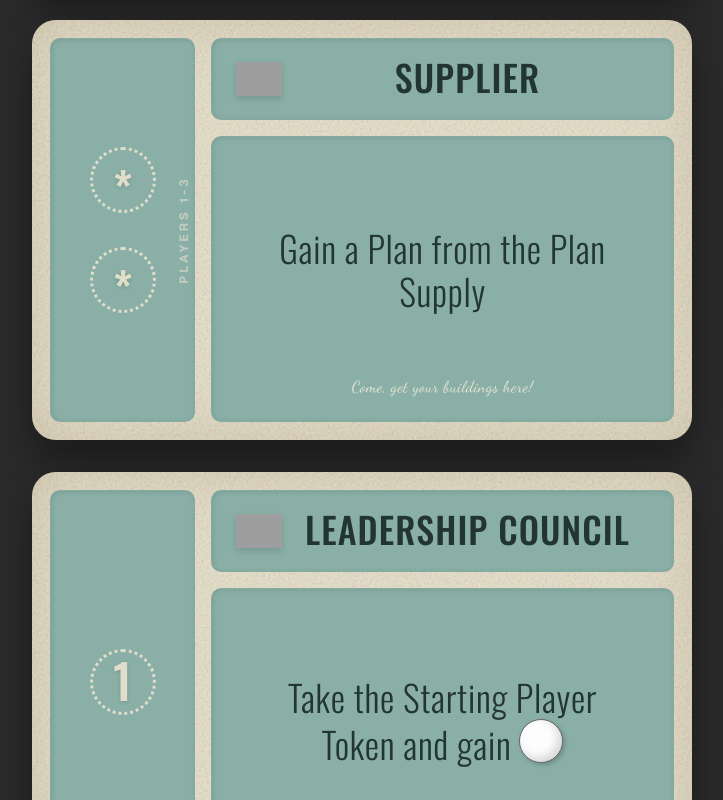
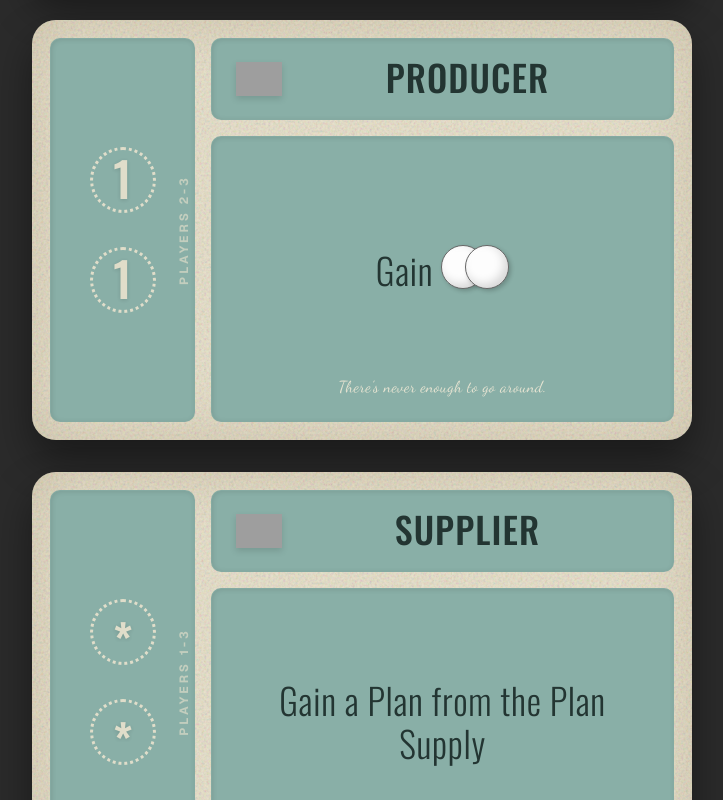
Before and after one commit to simonphan1405/mint-works, a Next.js app: page / in a window 1280 px wide. Shown: the part 480-1280 px from the top of the page, without its empty margins (278-1001 px from the left). Built offline with nearby package versions, Linux system fonts and the light colour scheme; grey boxes are pictures that could not be loaded.

Commit message:
feat: add owner section to LocationCard and update location data definitions

```diff
--- a/app/page.tsx
+++ b/app/page.tsx
@@ -14,6 +14,9 @@ export default function Home() {
           actionText={loc.actionText}
           tokensCount={loc.tokensCount}
           iconUrl={loc.iconUrl}
+          ownerLabel={loc.ownerLabel}
+          ownerText={loc.ownerText}
+          ownerTokensCount={loc.ownerTokensCount}
         />
       ))}
     </div>
--- a/components/LocationCard.tsx
+++ b/components/LocationCard.tsx
@@ -9,6 +9,9 @@ export interface LocationCardProps {
   tokensCount?: number;
   flavorText?: string;
   iconUrl?: string;
+  ownerLabel?: string;
+  ownerText?: string;
+  ownerTokensCount?: number;
 }
 
 export function LocationCard({
@@ -19,6 +22,9 @@ export function LocationCard({
   tokensCount = 0,
   flavorText,
   iconUrl,
+  ownerLabel = "Upkeep:",
+  ownerText,
+  ownerTokensCount,
 }: LocationCardProps) {
   return (
     <div
@@ -95,12 +101,48 @@ export function LocationCard({
               </div>
             )}
 
-            {/* Flavor text */}
-            {flavorText && (
+            {/* Flavor text - Hidden if owner section exists to prevent collision */}
+            {flavorText && !ownerText && (
               <div className="absolute bottom-[22px] w-full text-center px-4">
                 <span className="text-[#F1EAD7] opacity-90 font-[family-name:var(--font-dancing)] text-base tracking-wide inline-block leading-none">
                   {flavorText}
                 </span>
+              </div>
+            )}
+
+            {/* Owner Section */}
+            {ownerText && (
+              <div className="absolute bottom-[4px] right-[4px] left-[4px] h-[58px]">
+                {/* The OWNER tab */}
+                <div
+                  className="absolute right-[0px] top-[-28px] bg-[#E1EDEB] rounded-t-[8px] px-3 py-1 flex items-center justify-center z-10"
+                  style={{
+                    boxShadow: "inset 0 2px 4px rgba(255,255,255,0.8)",
+                  }}
+                >
+                  <span className="font-[family-name:var(--font-oswald)] font-medium text-[#233532] text-[20px] leading-none uppercase tracking-[0.05em]">
+                    Owner
+                  </span>
+                </div>
+                {/* Main Upkeep box */}
+                <div
+                  className="absolute bottom-0 w-full h-full bg-[#E1EDEB] rounded-[6px] rounded-tr-none z-20 flex items-center justify-center gap-2"
+                  style={{
+                    boxShadow: "inset 0 2px 4px rgba(255,255,255,0.6)",
+                  }}
+                >
+                  <div className="flex items-center gap-2">
+                    <span className="text-[#233532] font-[family-name:var(--font-oswald)] text-[26px] tracking-wide inline-flex items-center">
+                      <span className="font-semibold mr-1.5">{ownerLabel}</span>{" "}
+                      {ownerText}
+                    </span>
+                    {ownerTokensCount ? (
+                      <span className="inline-block align-middle ml-1">
+                        <TokenGroup count={ownerTokensCount} />
+                      </span>
+                    ) : null}
+                  </div>
+                </div>
               </div>
             )}
           </div>
--- a/data/locations.ts
+++ b/data/locations.ts
@@ -7,11 +7,14 @@ export interface LocationData {
   tokensCount: number;
   flavorText?: string;
   iconUrl?: string; // Supports external image paths
+  ownerLabel?: string;
+  ownerText?: string;
+  ownerTokensCount?: number;
 }
 
 export const locations: LocationData[] = [
   {
-    id: "producer",
+    id: "producer-0",
     title: "PRODUCER",
     points: [1, 1, 1],
     playersText: "Players 1 or 4",
@@ -21,7 +24,17 @@ export const locations: LocationData[] = [
     iconUrl: "https://static.thenounproject.com/png/4221-200.png",
   },
   {
-    id: "supplier",
+    id: "producer-1",
+    title: "PRODUCER",
+    points: [1, 1],
+    playersText: "Players 2-3",
+    actionText: "Gain",
+    tokensCount: 2,
+    flavorText: "There's never enough to go around.",
+    iconUrl: "https://static.thenounproject.com/png/4221-200.png",
+  },
+  {
+    id: "supplier-0",
     title: "SUPPLIER",
     points: ["*", "*"],
     playersText: "Players 1-3",
@@ -29,6 +42,60 @@ export const locations: LocationData[] = [
     tokensCount: 0,
     flavorText: "Come, get your buildings here!",
     iconUrl: "https://static.thenounproject.com/png/4221-200.png",
+  },
+  {
+    id: "supplier-1",
+    title: "SUPPLIER",
+    points: ["*", "*", "*"],
+    playersText: "Players 4",
+    actionText: "Gain a Plan from the Plan Supply",
+    tokensCount: 0,
+    flavorText: "Come, get your buildings here!",
+    iconUrl: "https://static.thenounproject.com/png/4221-200.png",
+  },
+  {
+    id: "builder-0",
+    title: "BUILDER",
+    points: [2, 2],
+    playersText: "Players 1-3",
+    actionText: "Build one of your Plans",
+    tokensCount: 0,
+    flavorText: "Your building 'em in, we put 'em up.",
+    iconUrl: "https://static.thenounproject.com/png/4221-200.png",
+  },
+  {
+    id: "builder-1",
+    title: "BUILDER",
+    points: [2, 2, 2],
+    playersText: "Players 4",
+    actionText: "Build one of your Plans",
+    tokensCount: 0,
+    flavorText: "Your building 'em in, we put 'em up.",
+    iconUrl: "https://static.thenounproject.com/png/4221-200.png",
+  },
+  {
+    id: "wholesaler",
+    title: "WHOLESALER",
+    points: [1],
+    playersText: "BUILD DEED TO OPEN",
+    actionText: "Gain",
+    tokensCount: 2,
+    iconUrl: "https://static.thenounproject.com/png/1783892-200.png",
+    ownerLabel: "Upkeep:",
+    ownerText: "If occupied, Gain",
+    ownerTokensCount: 1,
+  },
+  {
+    id: "lotto",
+    title: "LOTTO",
+    points: [3],
+    playersText: "BUILD DEED TO OPEN",
+    actionText: "Gain the top Plan from the Plan Deck",
+    tokensCount: 0,
+    iconUrl: "https://static.thenounproject.com/png/1783892-200.png",
+    ownerLabel: "Upkeep:",
+    ownerText: "If occupied, Gain",
+    ownerTokensCount: 2,
   },
   {
     id: "leadership",
@@ -40,14 +107,4 @@ export const locations: LocationData[] = [
     flavorText: "Hey! Listen!",
     iconUrl: "https://static.thenounproject.com/png/4221-200.png",
   },
-  {
-    id: "builder",
-    title: "BUILDER",
-    points: [2, 2],
-    playersText: "Players 1-3",
-    actionText: "Build one of your Plans",
-    tokensCount: 0,
-    flavorText: "Your building 'em in, we put 'em up.",
-    iconUrl: "https://static.thenounproject.com/png/4221-200.png",
-  },
 ];
```
